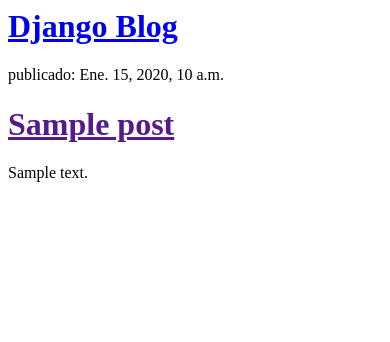
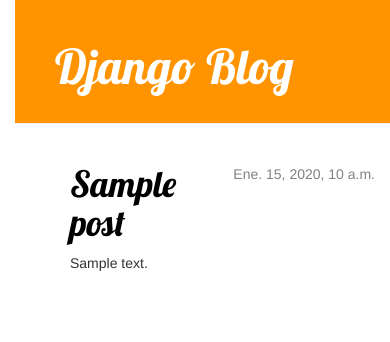
Before and after one commit to rfernandezv/blog-django, a Django app: template blog/templates/blog/post_list.html in a window 390 px wide. Shown: the top 342 px of the page. Run offline with Django 3.2, Linux system fonts and the light colour scheme; the template is opened without the code that fills it: values that come from a table or form of the project are taken from there, others are empty; tables that the repository leaves empty hold one stand-in row (values such as "Sample post"); some libraries are stand-ins or nearby versions.

Commit message:
agregar vistas

```diff
--- /dev/null
+++ b/blog/static/css/blog.css
@@ -0,0 +1,56 @@
+h1 a {
+    color: #FCA205;
+    font-family: 'Lobster';
+}
+
+body {
+    padding-left: 15px;
+}
+
+.page-header {
+    background-color: #ff9400;
+    margin-top: 0;
+    padding: 20px 20px 20px 40px;
+}
+
+.page-header h1, .page-header h1 a, .page-header h1 a:visited, .page-header h1 a:active {
+    color: #ffffff;
+    font-size: 36pt;
+    text-decoration: none;
+}
+
+.content {
+    margin-left: 40px;
+}
+
+h1, h2, h3, h4 {
+    font-family: 'Lobster', cursive;
+}
+
+.date {
+    float: right;
+    color: #828282;
+}
+
+.save {
+    float: right;
+}
+
+.post-form textarea, .post-form input {
+    width: 100%;
+}
+
+.top-menu, .top-menu:hover, .top-menu:visited {
+    color: #ffffff;
+    float: right;
+    font-size: 26pt;
+    margin-right: 20px;
+}
+
+.post {
+    margin-bottom: 70px;
+}
+
+.post h1 a, .post h1 a:visited {
+    color: #000000;
+}
--- /dev/null
+++ b/blog/templates/blog/base.html
@@ -0,0 +1,23 @@
+{% load static %}
+<html>
+    <head>
+        <title>Django blog</title>
+        <link rel="stylesheet" href="//maxcdn.bootstrapcdn.com/bootstrap/3.2.0/css/bootstrap.min.css">
+        <link rel="stylesheet" href="//maxcdn.bootstrapcdn.com/bootstrap/3.2.0/css/bootstrap-theme.min.css">
+        <link rel="stylesheet" href="{% static 'css/blog.css' %}">
+		<link href="//fonts.googleapis.com/css?family=Lobster&subset=latin,latin-ext" rel="stylesheet" type="text/css">
+    </head>
+    <body>
+    <div class="page-header">
+        <h1><a href="/">Django Blog</a></h1>
+    </div>
+    <div class="content container">
+        <div class="row">
+            <div class="col-md-8">
+            {% block content %}
+            {% endblock %}
+            </div>
+        </div>
+    </div>
+</body>
+</html>
--- a/blog/templates/blog/post_list.html
+++ b/blog/templates/blog/post_list.html
@@ -1,16 +1,13 @@
-<html>
+{% extends 'blog/base.html' %}
 
-<div>
-<h1>
-<a href = "/" > Django Blog </a>
-</h1>
-</div>
-{% for post in posts %}
- <div>
-<p> publicado: {{ post.published_date }} </p>
-<h1>
-<a href = "" >{{ post.title }} </a>
-</h1>
-<p>{{ post.text|linebreaksbr }} </p>
-</div>{% endfor %}
-</html>
+{% block content %}
+    {% for post in posts %}
+        <div class="post">
+            <div class="date">
+                {{ post.published_date }}
+            </div>
+            <h1><a href="{% url 'post_detail' pk=post.pk %}">{{ post.title }}</a></h1>
+            <p>{{ post.text|linebreaksbr }}</p>
+        </div>
+    {% endfor %}
+{% endblock %}
--- a/blog/urls.py
+++ b/blog/urls.py
@@ -3,4 +3,5 @@ from . import views
 
 urlpatterns = [
     path('', views.post_list, name='post_list'),
+	path('post/<int:pk>/', views.post_detail, name='post_detail'),
 ]
```
Also changed, not shown: blog/templates/blog/post_detail.html (added, +13 -0 lines), blog/views.py (+6 -1 lines).
